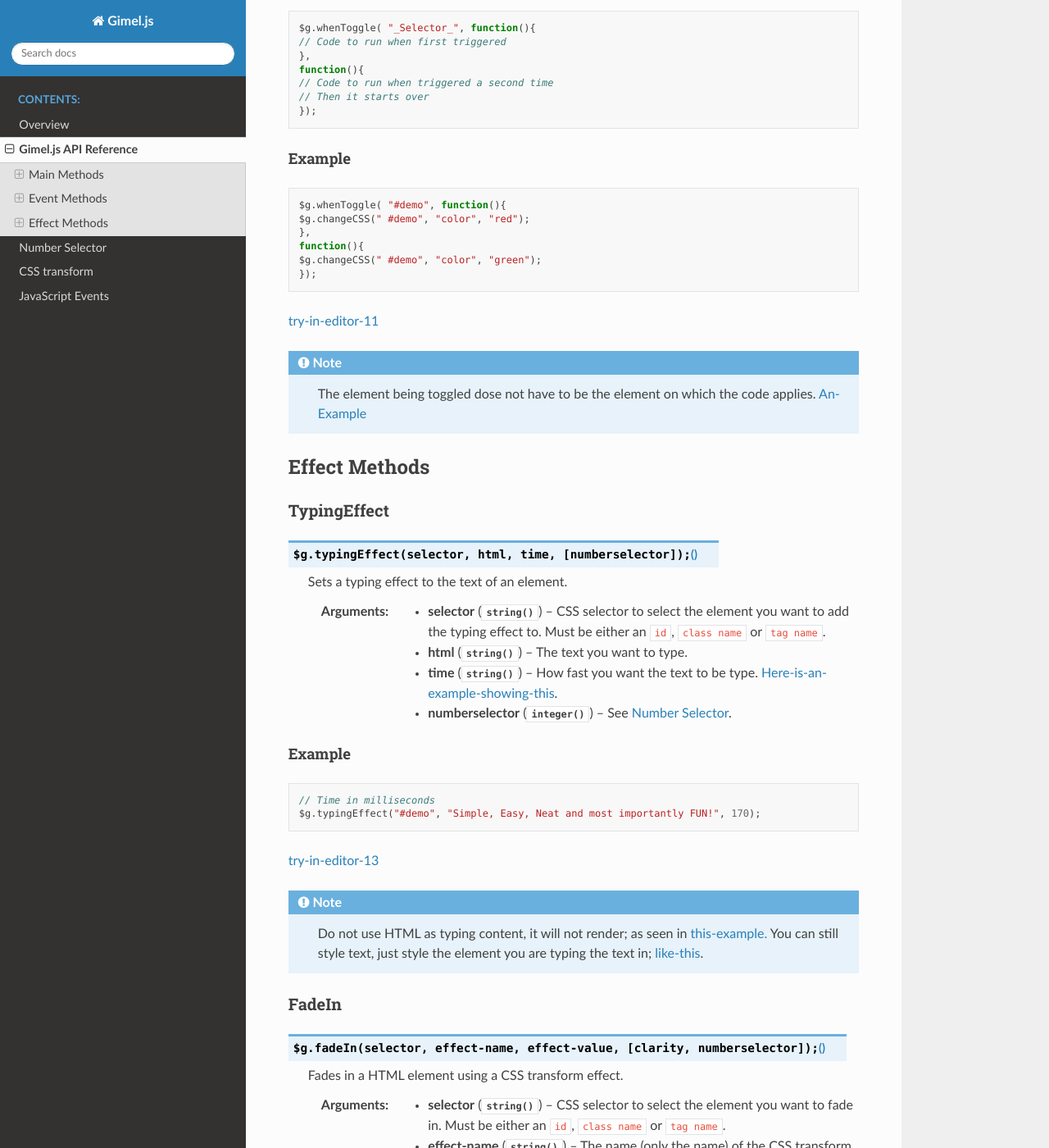
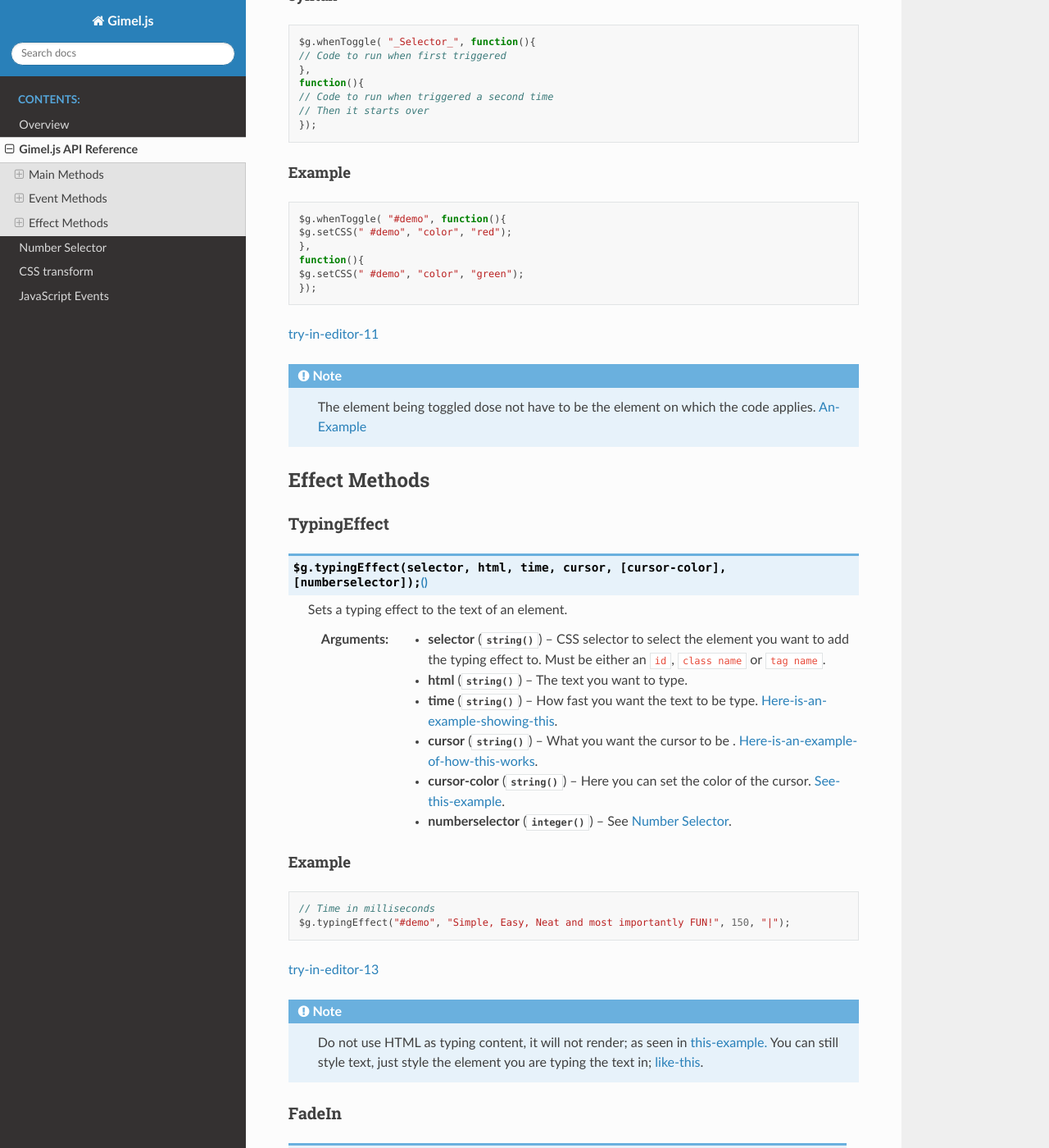
Before and after one commit to Correct-Syntax/Gimeljs, a Sphinx documentation site: the page built from docs/source/api_reference.rst, in a window 1280 px wide and 1400 px high, scrolled down 7504 px. Shown: the whole window at 82% size. Built offline with Sphinx 7.4.7 and the Read the Docs theme 2.0.0, drawn with Linux system fonts in a browser that asks for light colours; some of the changed text lies outside the part shown.

Commit message:
update docs for v2.0.0

```diff
--- a/docs/source/api_reference.rst
+++ b/docs/source/api_reference.rst
@@ -419,8 +419,9 @@ Example
 
 .. code-block:: js
 
-    $g.whenTimeUp( 3000, function(){
-    $g.changeCSS("p", "font-size", "24px", 1);
+    // time is in milliseconds
+   $g.whenTimeUp( 3000, function(){
+   $g.setCSS("p", "font-size", "24px", 1);
     });
 
 `try-in-editor-10`_
@@ -462,10 +463,10 @@ Example
 .. code-block:: js
 
     $g.whenToggle( "#demo", function(){
-    $g.changeCSS(" #demo", "color", "red");
+    $g.setCSS(" #demo", "color", "red");
     },
     function(){
-    $g.changeCSS(" #demo", "color", "green");
+    $g.setCSS(" #demo", "color", "green");
     });
 
 `try-in-editor-11`_
@@ -502,17 +503,20 @@ Effect Methods
 TypingEffect
 ------------
 
-.. js:method:: $g.typingEffect(selector, html, time, [numberselector]);
+.. js:method:: $g.typingEffect(selector, html, time, cursor, [cursor-color], [numberselector]);
 
    Sets a typing effect to the text of an element.
 
    :param string selector: CSS selector to select the element you want to add the typing effect to. Must be either an ``id``, ``class name`` or ``tag name``.
    :param string html: The text you want to type.
    :param string time: How fast you want the text to be type. `Here-is-an-example-showing-this`_.
+   :param string cursor: What you want the cursor to be . `Here-is-an-example-of-how-this-works`_.
+   :param string cursor-color: Here you can set the color of the cursor. `See-this-example`_.
    :param integer numberselector: See :ref:`Number-Selector`.
 
    .. _Here-is-an-example-showing-this: examples/typingEffect-02.html
-
+   .. _Here-is-an-example-of-how-this-works: examples/typingEffect-05.html
+   .. _See-this-example: examples/typingEffect-06.html
 
 Example
 ^^^^^^^
@@ -520,7 +524,8 @@ Example
 .. code-block:: js
 
     // Time in milliseconds
-    $g.typingEffect("#demo", "Simple, Easy, Neat and most importantly FUN!", 170);
+    $g.typingEffect("#demo", "Simple, Easy, Neat and most importantly FUN!", 150, "|");
+
 
 
 `try-in-editor-13`_
@@ -530,8 +535,11 @@ Example
 .. note::
     Do not use  HTML as typing content, it will not render; as seen in `this-example.`_ You can still style text, just style the element you are typing the text in; `like-this`_.
 
+
    .. _this-example.: examples/typingEffect-03.html
    .. _like-this: examples/typingEffect-04.html
+
+
 
 .. _fadeIn:
 
```
Also changed, not shown: docs/source/othercomponents.rst (+4 -4 lines), docs/source/overview.rst (+8 -0 lines).
